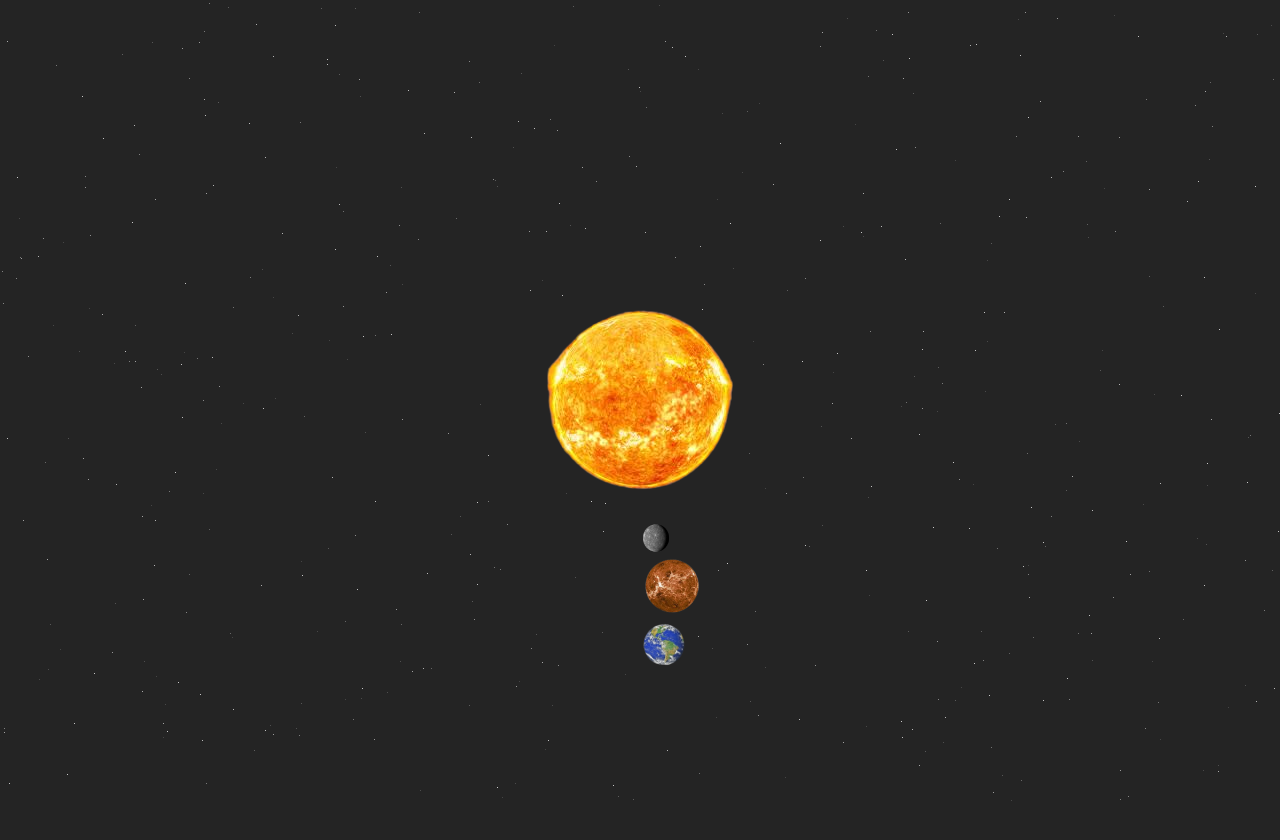
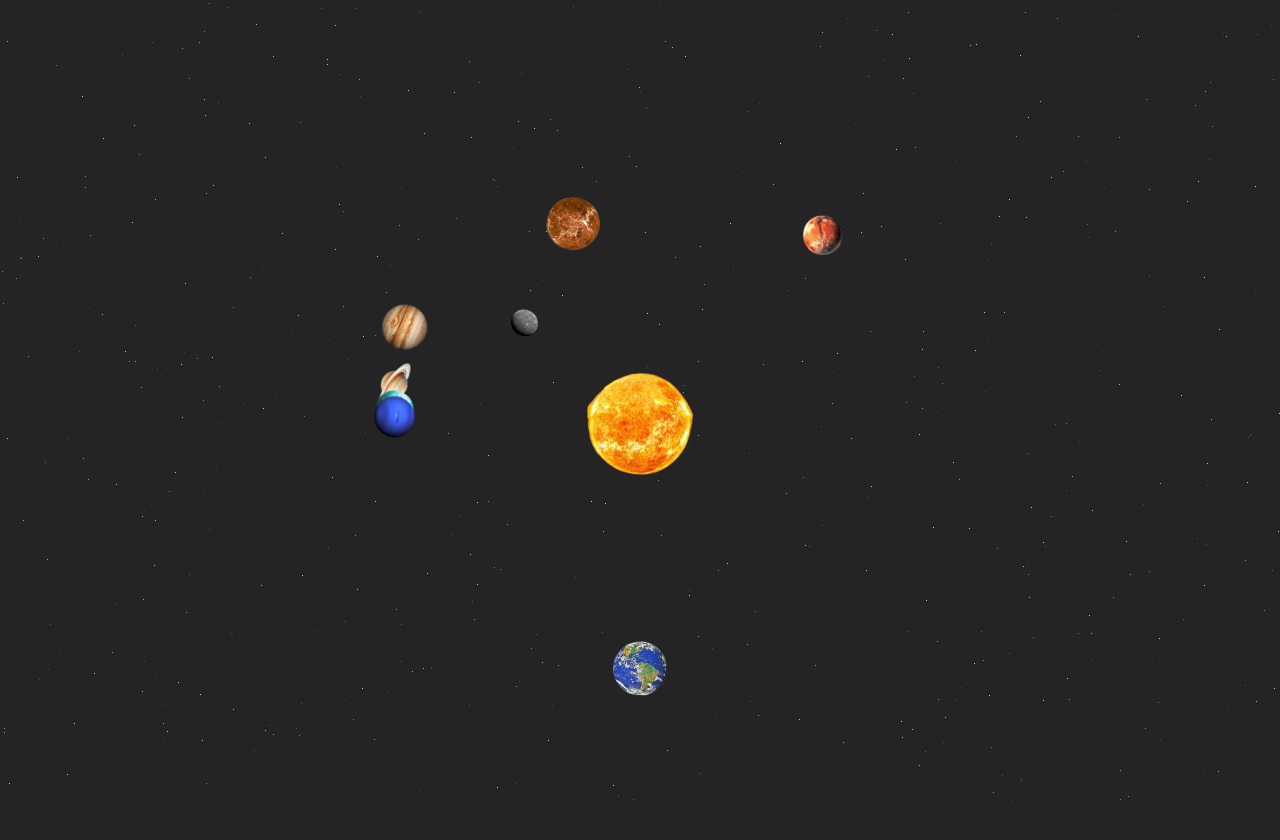
Before and after one commit to barrymun/solar-system, a website built with Vite: page index.html in a window 1280 px wide. Built offline with nearby package versions, Linux system fonts and the light colour scheme.

Commit message:
all 8 planets orbiting the sun with reasonably accurate orbit timing as a reduced value based on the actual time taken to orbit the sun (for a given planet)

```diff
--- a/index.html
+++ b/index.html
@@ -9,19 +9,44 @@
     <div id="sun">
       <img src="public/img/sun.png" />
     </div>
-    <div class="axis">
-      <div class="planet" id="mercury">
+    <div class="axis axis-mercury">
+      <div id="mercury" class="planet">
         <img src="public/img/mercury.png" />
       </div>
     </div>
-    <div class="axis">
+    <div class="axis axis-venus">
       <div id="venus" class="planet">
         <img src="public/img/venus.png" />
       </div>
     </div>
-    <div class="axis">
+    <div class="axis axis-earth">
       <div id="earth" class="planet">
         <img src="public/img/earth.png" />
+      </div>
+    </div>
+    <div class="axis axis-mars">
+      <div id="mars" class="planet">
+        <img src="public/img/mars.png" />
+      </div>
+    </div>
+    <div class="axis axis-jupiter">
+      <div id="jupiter" class="planet">
+        <img src="public/img/jupiter.png" />
+      </div>
+    </div>
+    <div class="axis axis-saturn">
+      <div id="saturn" class="planet">
+        <img src="public/img/saturn.png" />
+      </div>
+    </div>
+    <div class="axis axis-uranus">
+      <div id="uranus" class="planet">
+        <img src="public/img/uranus.png" />
+      </div>
+    </div>
+    <div class="axis axis-neptune">
+      <div id="neptune" class="planet">
+        <img src="public/img/neptune.png" />
       </div>
     </div>
     <script type="module" src="/src/main.ts"></script>
--- a/src/assets/css/solar-system.scss
+++ b/src/assets/css/solar-system.scss
@@ -1,4 +1,14 @@
-$sun-width: 224px;
+$planet-img-width: 224px; // same for all img
+
+$earth-orbit-duration: 10;
+$mercury-orbit-ratio: $earth-orbit-duration * 0.241;
+$venus-orbit-ratio: $earth-orbit-duration * 0.615;
+$earth-orbit-ratio: $earth-orbit-duration;
+$mars-orbit-ratio: $earth-orbit-duration * 1.881;
+$jupiter-orbit-ratio: $earth-orbit-duration * 11.862;
+$saturn-orbit-ratio: $earth-orbit-duration * 29.457;
+$uranus-orbit-ratio: $earth-orbit-duration * 84.017;
+$neptune-orbit-ratio: $earth-orbit-duration * 164.79;
 
 @keyframes twinkle {
   0% {
@@ -36,11 +46,20 @@ $sun-width: 224px;
   }
 }
 
+// #sun {
+//   position: absolute;
+//   z-index: 1;
+//   top: calc(50% - 112px);
+//   left: calc(50% - 112px);
+// }
+
 #sun {
-  top: calc(50% - 112px);
-  left: calc(50% - 112px);
   position: absolute;
   z-index: 1;
+  width: 10%;
+  height: 10%;
+  top: calc(50% - 5%);
+  left: calc(50% - 5%);
 }
 
 .axis {
@@ -52,28 +71,89 @@ $sun-width: 224px;
   width: 100%;
   display: flex;
   justify-content: flex-end;
-  animation: orbit 10s linear infinite;
+}
 
-  .planet {
-    position: absolute;
-    animation: spin 10s linear infinite;
-  }
+.planet {
+  position: absolute;
+  animation: spin 10s linear infinite;
+}
+
+.axis-mercury {
+  animation: orbit $mercury-orbit-ratio * 1s linear infinite;
 
   #mercury {
     width: 2em;
     height: 2em;
     left: 38%;
   }
+}
+
+.axis-venus {
+  animation: orbit $venus-orbit-ratio * 1s linear infinite;
 
   #venus {
     width: 4em;
     height: 4em;
     left: 33%;
   }
+}
+
+.axis-earth {
+  animation: orbit $earth-orbit-ratio * 1s linear infinite;
 
   #earth {
+    width: 5%;
+    height: 5%;
+    left: 29%;
+  }
+}
+
+.axis-mars {
+  animation: orbit $mars-orbit-ratio * 1s linear infinite;
+
+  #mars {
     width: 3em;
     height: 3em;
     left: 29%;
   }
 }
+
+.axis-jupiter {
+  animation: orbit $jupiter-orbit-ratio * 1s linear infinite;
+
+  #jupiter {
+    width: 3em;
+    height: 3em;
+    left: 29%;
+  }
+}
+
+.axis-saturn {
+  animation: orbit $saturn-orbit-ratio * 1s linear infinite;
+
+  #saturn {
+    width: 3em;
+    height: 3em;
+    left: 29%;
+  }
+}
+
+.axis-uranus {
+  animation: orbit $uranus-orbit-ratio * 1s linear infinite;
+
+  #uranus {
+    width: 3em;
+    height: 3em;
+    left: 29%;
+  }
+}
+
+.axis-neptune {
+  animation: orbit $neptune-orbit-ratio * 1s linear infinite;
+
+  #neptune {
+    width: 3em;
+    height: 3em;
+    left: 29%;
+  }
+}
```
